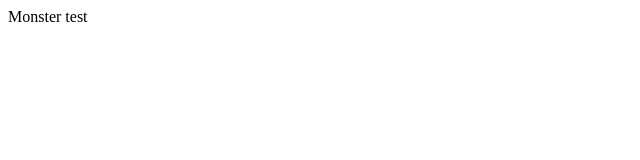
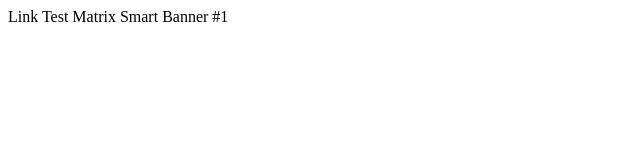
Before and after one commit to dwestgate/WebSDKTesting, a plain HTML site: page index.html in a window 1280 px wide. Shown: the whole page, without its empty margins (0-640 px from the left). Drawn offline with Linux system fonts and the light colour scheme.

Commit message:
Update index.html

```diff
--- a/index.html
+++ b/index.html
@@ -45,6 +45,6 @@ branch.banner({
 
   </head>
   <body>
-  Monster test
+  Link Test Matrix Smart Banner #1
   </body>
 </html>
```
